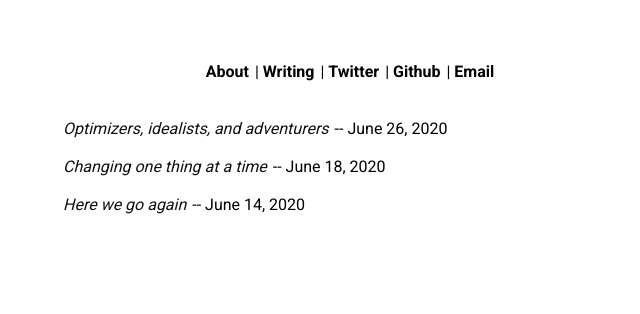
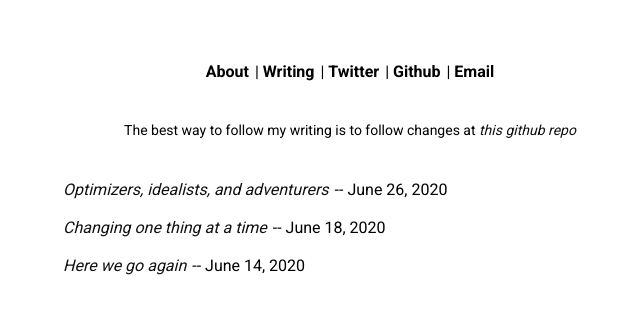
Before and after one commit to lsankar4033/lsankar.xyz, a Vue app: page /#/writing in a window 1280 px wide. Shown: the top 314 px of the page, without its empty margins (289-929 px from the left). Built offline with nearby package versions, Linux system fonts and the light colour scheme.

Commit message:
Add note about following my writing

```diff
--- a/src/views/Writing.vue
+++ b/src/views/Writing.vue
@@ -1,5 +1,15 @@
 <template>
   <div id="writing">
+    <br />
+
+    <p style="text-align: center;">
+      The best way to follow my writing is to follow changes at
+      <a href="https://github.com/lsankar4033/lakshmansankar.com/"
+        >this github repo</a
+      >
+    </p>
+
+    <br />
     <br />
     <router-link to="/optimizers-idealists-and-adventurers"
       >Optimizers, idealists, and adventurers</router-link
```
